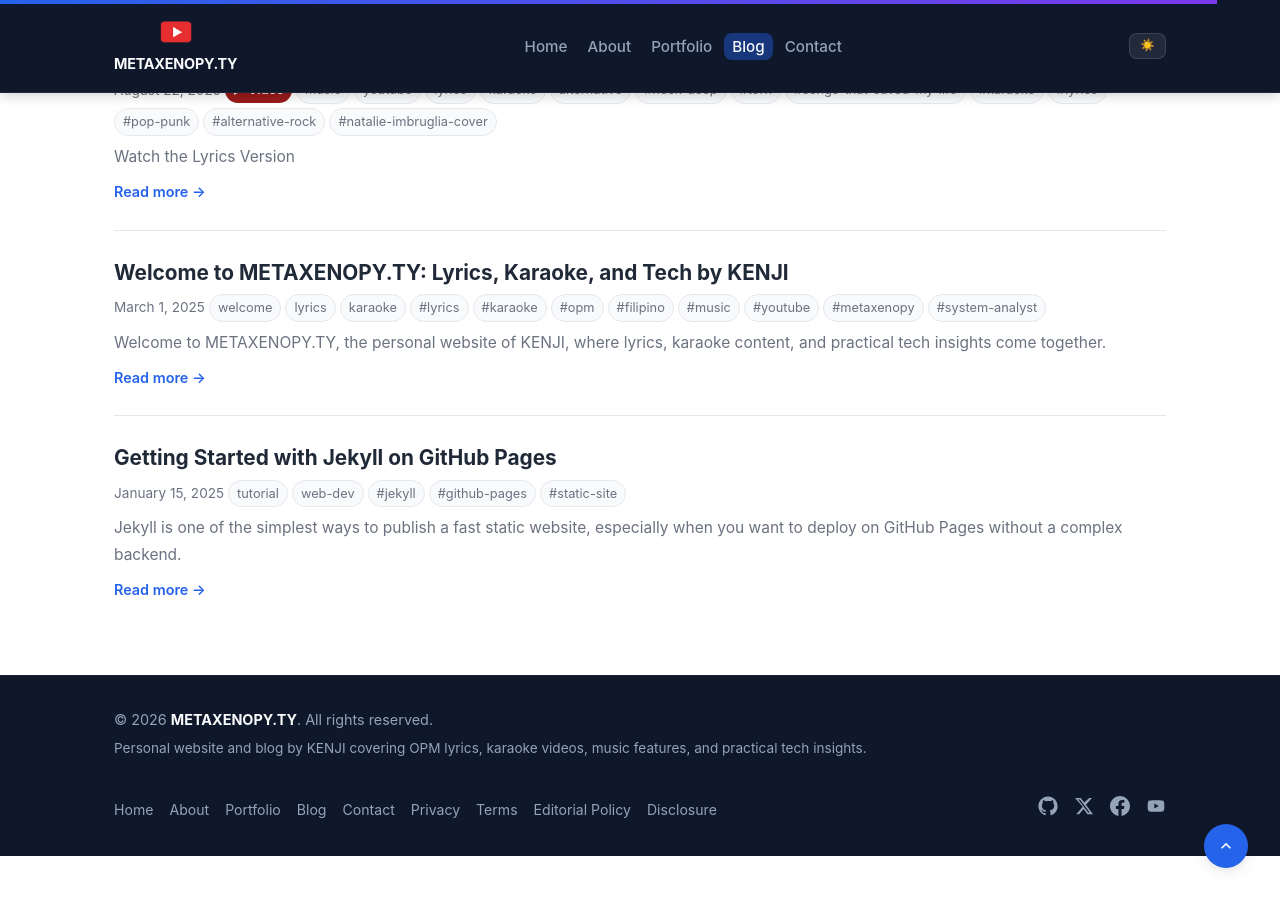
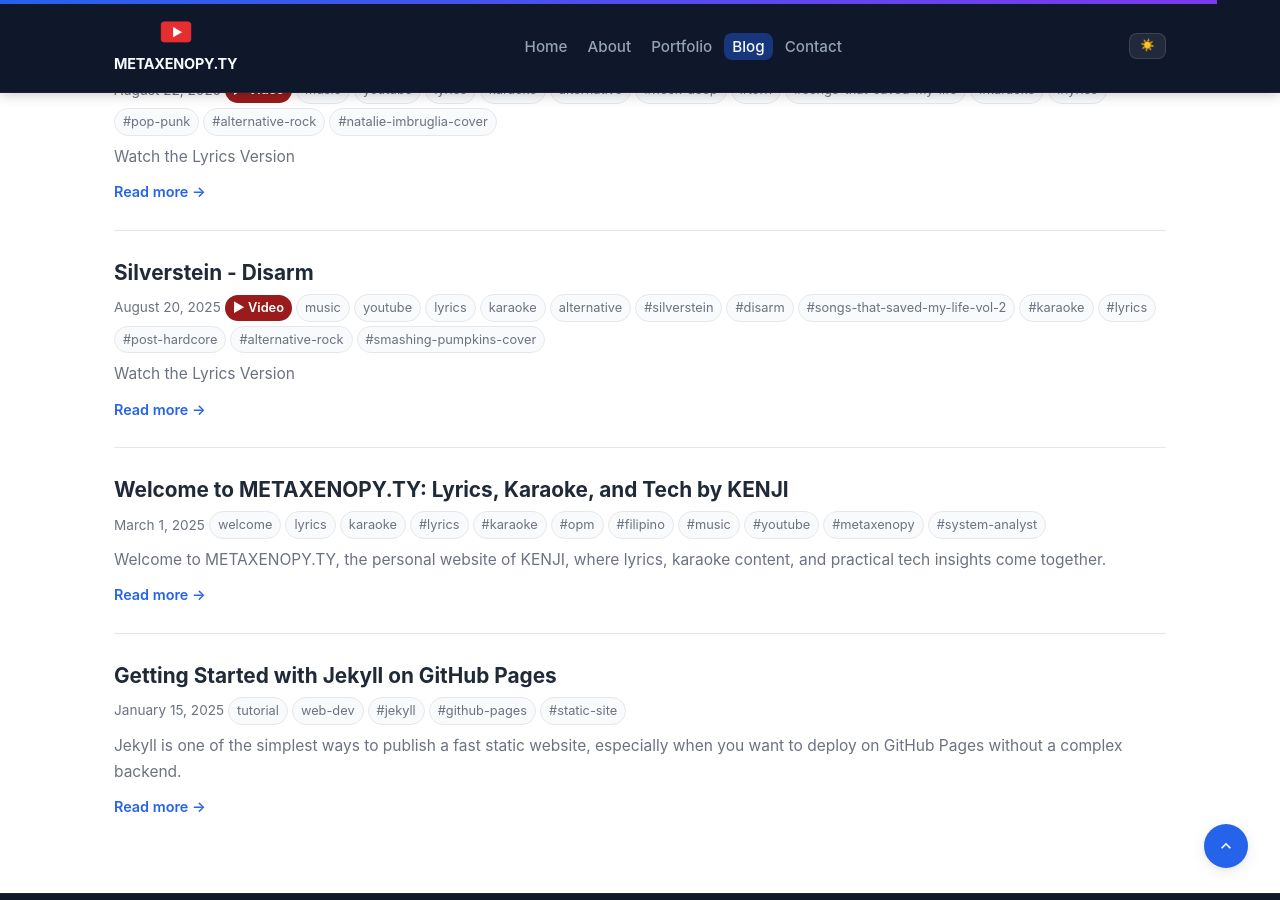
Before and after one commit to darzmackz/darzmackz.github.io, a Jekyll site: the page built from blog/index.html, in a window 1280 px wide and 900 px high, scrolled down 3369 px. Built offline with Jekyll 4.4.1, drawn with Linux system fonts in a browser that asks for light colours; some of the changed lines change nothing that is shown.

Commit message:
Update: Silverstein - Disarm

````diff
--- a/_posts/2025-08-20-silverstein-disarm.md
+++ b/_posts/2025-08-20-silverstein-disarm.md
@@ -1,86 +1,54 @@
 ---
-layout: "post"
+layout: post
 title: "Silverstein - Disarm"
 date: "2025-08-20 12:00:00 +0800"
-categories: ["music", "youtube", "lyrics", "karaoke"]
-tags: ["silverstein", "disarm", "karaoke", "lyrics", "metaxenopy"]
+categories: [music, youtube, lyrics, karaoke, alternative]
+tags: [silverstein, disarm, songs-that-saved-my-life-vol-2, karaoke, lyrics, post-hardcore, alternative-rock, smashing-pumpkins-cover]
 youtube_id: "aOet_ZQr2hc"
-description: "A draft post for Silverstein - Disarm that combines both lyrics and karaoke versions into one cleaner, more useful blog entry."
+description: "Experience “Disarm” by Silverstein with both lyrics and karaoke versions—perfect for fans who want to follow the words or sing along to this emotional post-hardcore cover."
 seo_title: "Silverstein - Disarm | METAXENOPY.TY"
-published: false
-status: "draft"
+status: "published"
+published: true
 ---
 
-## SOURCE_DATA
+## Watch the Lyrics Version
 
-- Final post title: Silverstein - Disarm
-- Channel: METAXENOPY
-- Blog post date: 2025-08-20
-- Available video types: karaoke, lyrics
+If you want to fully absorb the emotion behind *Disarm*, the lyrics version is the best place to start. It lets you follow every line and feel the depth of this powerful reinterpretation.
 
-### Video Links
+---
 
-- Silverstein - Disarm (Karaoke): https://www.youtube.com/watch?v=UKVlnpO48Gg
-- Silverstein - Disarm (Lyrics): https://www.youtube.com/watch?v=aOet_ZQr2hc
+# Silverstein - Disarm
 
-### Source Description Snippets
+Some songs carry a certain weight that never fades—and *Disarm* is one of them. Reimagined by **Silverstein**, this version transforms the original into something heavier and more intense while still preserving its emotional core.
 
-- Silverstein - Disarm (Karaoke): Welcome to the ultimate karaoke experience! 🎤 Now you can sing along to "Disarm" – originally performed by Silverstein, from the powerful compilation Songs That Saved My Life Vol. 2. This karaoke version is perfect for cover artists, vocal practice, or just belting it out at home. 🔥 Don’t forget to LIKE, COMMENT, and SUBSCRIBE for more karaoke versions of your favorite rock, emo, punk, and alterna
-- Silverstein - Disarm (Lyrics): 🎶 Silverstein - Disarm (Lyrics Video) | Songs That Saved My Life Vol. 2 Watch and sing along to Silverstein's emotional cover of “Disarm”, featured on Songs That Saved My Life Vol. 2. This lyrics video captures the raw energy and vulnerability of the track — originally by The Smashing Pumpkins — reimagined by one of post-hardcore’s most iconic bands. ❤️ Subscribe for more lyrics videos from your f
+Featured on *Songs That Saved My Life Vol. 2*, this cover brings a post-hardcore edge to the track, adding raw energy and vulnerability that makes it stand out in a completely new way.
 
-## AI_DRAFT_PROMPT
+---
 
-```text
-Create a unique blog post in Markdown.
+## Sing Along with the Karaoke Version
 
-Requirements:
-- Keep the title exactly: "Silverstein - Disarm"
-- Use the blog post date exactly: 2025-08-20
-- Make it SEO-friendly but natural
-- Make it human, readable, and not robotic
-- Use the title as the main SEO topic naturally
-- Do not invent facts beyond the provided details
-- Write an engaging intro, not a generic one
-- Use clean section headings
-- Add a short natural closing paragraph
-- Make the article feel handcrafted and useful to readers
-- Avoid generic filler and repetitive phrasing
-- Do not mention anything about AI, automation, or draft generation
-- Since both lyrics and karaoke versions exist, combine them naturally into one post
-- Mention the lyrics version as the one for readers who want to follow the words
-- Mention the karaoke version as the one for readers who want to sing along
+If you want to connect with that emotion on a deeper level, the karaoke version gives you the chance to step into the song yourself. Whether you're practicing or just letting everything out, it’s a powerful way to experience the track.
 
-Available source data:
-- Final post title: Silverstein - Disarm
-- Channel: METAXENOPY
-- Site title: METAXENOPY.TY
-- Site author: Kent Harvey Plando
-- YouTube publish date: 2025-08-20
-- Available video types: karaoke, lyrics
+<iframe width="100%" height="400" src="https://www.youtube.com/embed/UKVlnpO48Gg" frameborder="0" allowfullscreen></iframe>
 
-Video sources:
-- Silverstein - Disarm (Karaoke) => https://www.youtube.com/watch?v=UKVlnpO48Gg
-- Silverstein - Disarm (Lyrics) => https://www.youtube.com/watch?v=aOet_ZQr2hc
+---
 
-Source description snippets:
-- Silverstein - Disarm (Karaoke): Welcome to the ultimate karaoke experience! 🎤 Now you can sing along to "Disarm" – originally performed by Silverstein, from the powerful compilation Songs That Saved My Life Vol. 2. This karaoke version is perfect for cover artists, vocal practice, or just belting it out at home. 🔥 Don’t forget to LIKE, COMMENT, and SUBSCRIBE for more karaoke versions of your favorite rock, emo, punk, and alterna
-- Silverstein - Disarm (Lyrics): 🎶 Silverstein - Disarm (Lyrics Video) | Songs That Saved My Life Vol. 2 Watch and sing along to Silverstein's emotional cover of “Disarm”, featured on Songs That Saved My Life Vol. 2. This lyrics video captures the raw energy and vulnerability of the track — originally by The Smashing Pumpkins — reimagined by one of post-hardcore’s most iconic bands. ❤️ Subscribe for more lyrics videos from your f
+## A Raw and Emotional Reinterpretation
 
-Return the final answer in this exact order:
-1. SEO Title
-2. Excerpt/Description
-3. Categories
-4. Tags
-5. Markdown Content
+What makes this version stand out is how it reshapes the original sound. The instrumentation feels more intense, the delivery more expressive, and the overall atmosphere more immersive—bringing a fresh perspective to a well-known track.
 
-Formatting rules for your answer:
-- SEO Title: one line only
-- Excerpt/Description: one paragraph only
-- Categories: comma-separated list
-- Tags: comma-separated list
-- Markdown Content: full blog post only
-```
+---
 
-## CONTENT
+## Final Thoughts
 
-Paste the AI_DRAFT_PROMPT into ChatGPT, then replace this section with the final polished Markdown content.
+*Disarm* by Silverstein shows how a song can evolve into something new while still keeping its emotional foundation intact. Whether you're following the lyrics or singing along, this version delivers a powerful and memorable experience.
+
+---
+
+## Follow METAXENOPY on YouTube
+
+I also publish lyrics and karaoke content on the **METAXENOPY** YouTube channel.
+
+[Subscribe to METAXENOPY on YouTube](https://www.youtube.com/@metaxenopy?sub_confirmation=1)
+
+If you have a song request or topic idea, visit the [contact page]({{ '/contact/' | relative_url }}).
````
